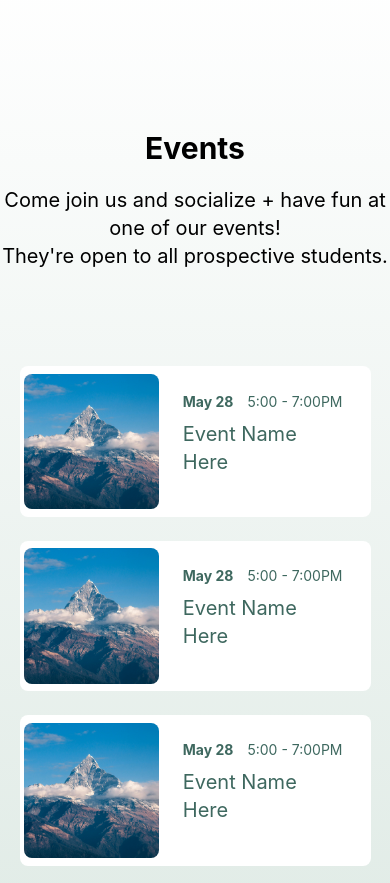
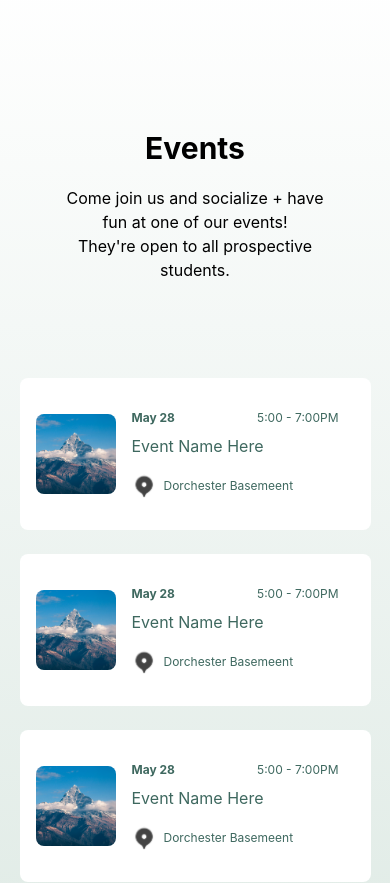
Before and after one commit to campuscoderscrew/hglo, a React (Vite) app: page / in a window 390 px wide. Shown: the part 2260-3143 px from the top of the page. Built offline with nearby package versions, Linux system fonts and the light colour scheme.

Commit message:
Added More Responsiveness to Event Cards

```diff
--- a/src/App.css
+++ b/src/App.css
@@ -1,13 +1,12 @@
 @import "tailwindcss";
 
-
-@media (min-width: 1024px) and (min-height:1000px) {
+@media (min-width: 1024px) and (min-height: 1000px) {
   #home {
     height: 60vh;
   }
 }
 
-@media (min-width: 768px) and (max-height:750px) {
+@media (min-width: 768px) and (max-height: 750px) {
   #home {
     min-height: 80vh;
   }
@@ -44,14 +43,15 @@
 } */
 
 @theme {
-    --color-hglo-main-400: #86B896;
-    --color-hglo-main-500: #66AB7B;
-    --color-hglo-main-600: #3A8F54;
+  --breakpoint-xs: 30rem;
 
-    --color-hglo-accent1-400: #9DC9DD;
-    --color-hglo-accent2-400: #D6A48C;
+  --color-hglo-main-400: #86b896;
+  --color-hglo-main-500: #66ab7b;
+  --color-hglo-main-600: #3a8f54;
 
-    --color-hglo-natural-50: #E7E3D4;
-    --color-hglo-natural-300: #F3F3F3;
+  --color-hglo-accent1-400: #9dc9dd;
+  --color-hglo-accent2-400: #d6a48c;
 
+  --color-hglo-natural-50: #e7e3d4;
+  --color-hglo-natural-300: #f3f3f3;
 }
--- a/src/components/Event.jsx
+++ b/src/components/Event.jsx
@@ -7,51 +7,86 @@ export default function Event({ img, title, month, day, time, location, descript
   return (
     <div className="w-full flex justify-center relative">
 
+      {/* >= Large screens */}
+      <div className="hidden lg:block
+        bg-white w-full aspect-[3/4] rounded-lg relative"
+      >
+        <img
+          src={img}
+          className="w-full rounded-lg relative"
+        />
 
-      {/* >= Large screens */}
-      <div className="bg-white w-full aspect-[3/4] rounded-lg relative hidden lg:block">
-        <img src={img} className="w-full rounded-lg relative" />
+        <div className="p-8 -mt-4
+            flex flex-row gap-x-6 justify-start relative
+            bg-white box-border rounded-lg
+            text-base xl:text-lg text-[#3E685F]"
+        >
+          <div className="w-max flex flex-col items-center font-bold">
+            <p className="text-lg xl:text-xl">{month}</p>
+            <p className="text-2xl xl:text-3xl">{day}</p>
+          </div>
 
-        <div className="box-border p-6 flex flex-row gap-x-6 justify-start *:text-[#3E685F] relative bg-white -mt-4 rounded-lg">
-          <div className="flex flex-col items-center w-max">
-            <p className="font-bold text-xl">{month}</p>
-            <p className="font-bold text-3xl">{day}</p>
-          </div>
-          <div>
-            <h2 className="text-3xl mb-4">{title}</h2>
-            <span className="flex items-center gap-x-2 mb-1">
-              <img src="/events-icons/time.svg" className="w-6" />
-              {time}
-            </span>
-            <span className="flex items-center gap-x-2 mb-4">
-              <img src="/events-icons/location.svg" className=" w-6" />
-              {location}
-            </span>
-            <p className="my-2">{description}</p>
-            <button className="bg-[#66AB7B] rounded text-white bold px-6 py-2 cursor-pointer shadow mt-4 text-left">
-              Register
-            </button>
+          <div className="flex flex-col gap-4">
+            <h2 className="text-2xl xl:text-3xl">{title}</h2>
+
+            <div className="flex flex-col gap-1
+              *:flex *:items-center *gap-x-2"
+            >
+              <span>
+                <img src="/events-icons/time.svg" className="w-6" />
+                <span>{time}</span>
+              </span>
+
+              <span>
+                <img src="/events-icons/location.svg" className=" w-6" />
+                <span>{location}</span>
+              </span>
+            </div>
+
+            <p className="text-sm xl:text-base">{description}</p>
+            <div>
+              <button className="mt-4 px-6 py-2 bg-hglo-main-500 rounded shadow-lg
+                text-white text-left bold cursor-pointer"
+              >
+                Register
+              </button>
+            </div>
           </div>
         </div>
       </div>
 
 
       {/* <= Md screens */}
-      <div className="lg:hidden w-full md:w-[90%] *:text-sm *:md:text-xl aspect-[7/3] sm:aspect-[7/2] min-h-max flex bg-white relative sm:px-4 rounded-lg p-1 sm:p-4 box-border">
+      <div className="lg:hidden w-full md:w-[90%] xs:aspect-[7/2]
+        min-h-max p-4
+        flex relative bg-white rounded-lg box-border
+        text-xs sm:text-sm md:text-base"
+      >
+        <div className="self-center h-20 xs:h-full aspect-square">
+          <img
+            src={img}
+            className="size-full object-cover
+              relative rounded-lg m-auto"
+          />
+        </div>
 
-        <img src={img} className="h-[95%] sm:h-[80%] aspect-square object-cover rounded-lg relative m-auto" />
-
-        <div className="w-full box-border p-6 flex flex-col *:text-[#3E685F] relative rounded-lg justify-center">
+        <div className="p-4 w-full
+            flex flex-col justify-center relative
+            box-border rounded-lg text-[#3E685F]"
+        >
           <div className="mb-2 w-full flex justify-between">
             <span className="font-bold">{month} {day}</span>
             <span>{time}</span>
           </div>
-          <div>
-            <h2 className="text-xl md:text-2xl mb-4">{title}</h2>
-            <span className="sm:flex items-center gap-x-2 hidden">
-              <img src="/events-icons/location.svg" className=" w-6" />
-              {location}
-            </span>
+
+          <h2 className="mb-4 text-base sm:text-lg md:text-xl">{title}</h2>
+
+          <div className="flex items-center gap-x-2">
+            <img
+              src="/events-icons/location.svg"
+              className="block w-6"
+            />
+            <span>{location}</span>
           </div>
         </div>
       </div>
--- a/src/pages/Events.jsx
+++ b/src/pages/Events.jsx
@@ -73,21 +73,30 @@ export default function Events() {
   return (
     <>
       {/* flex flex-col justify-center items-center bg-blue */}
-      <div className="bg-[linear-gradient(white,_#CFE0D8)] w-screen py-25 pt-40 flex flex-col justify-center items-center" id="events">
-
-        <h1 className="text-3xl text-center font-bold mb-5">
+      <div className="bg-[linear-gradient(white,_#CFE0D8)] w-screen pt-40 pb-25
+          flex flex-col gap-24 justify-center items-center"
+        id="events"
+      >
+        <div className="w-[70%] md:w-[50%]
+            text-base md:text-lg xl:text-xl text-center"
+        >
+          <h1 className="text-3xl font-bold mb-5">
             Events
           </h1>
-        <h3 className="text-center text-xl">
+          <h3>
             Come join us and socialize + have fun at one of our events!
           </h3>
-        <h3 className="text-center mb-24 font-sans text-xl">
+          <h3>
             They're open to all prospective students.
           </h3>
+        </div>
 
         {/* Events cards */}
-        <div className="flex flex-col justify-center md:grid lg:grid-cols-2 xl:grid-cols-3 gap-6 lg:gap-10 w-[90%] sm:w-[80%]lg:transform lg:scale-90" id="event-cards">
-
+        <div className="w-[90%] sm:w-[75%]
+            grid grid-cols-1 lg:grid-cols-2 xl:grid-cols-3
+            gap-6 lg:gap-10 justify-center"
+          id="event-cards"
+        >
           {eventCards.map((eventCard, index) => (
             <Event {...eventCard} />
           ))}
```
Lines whose indentation alone changed are shown as unchanged.
